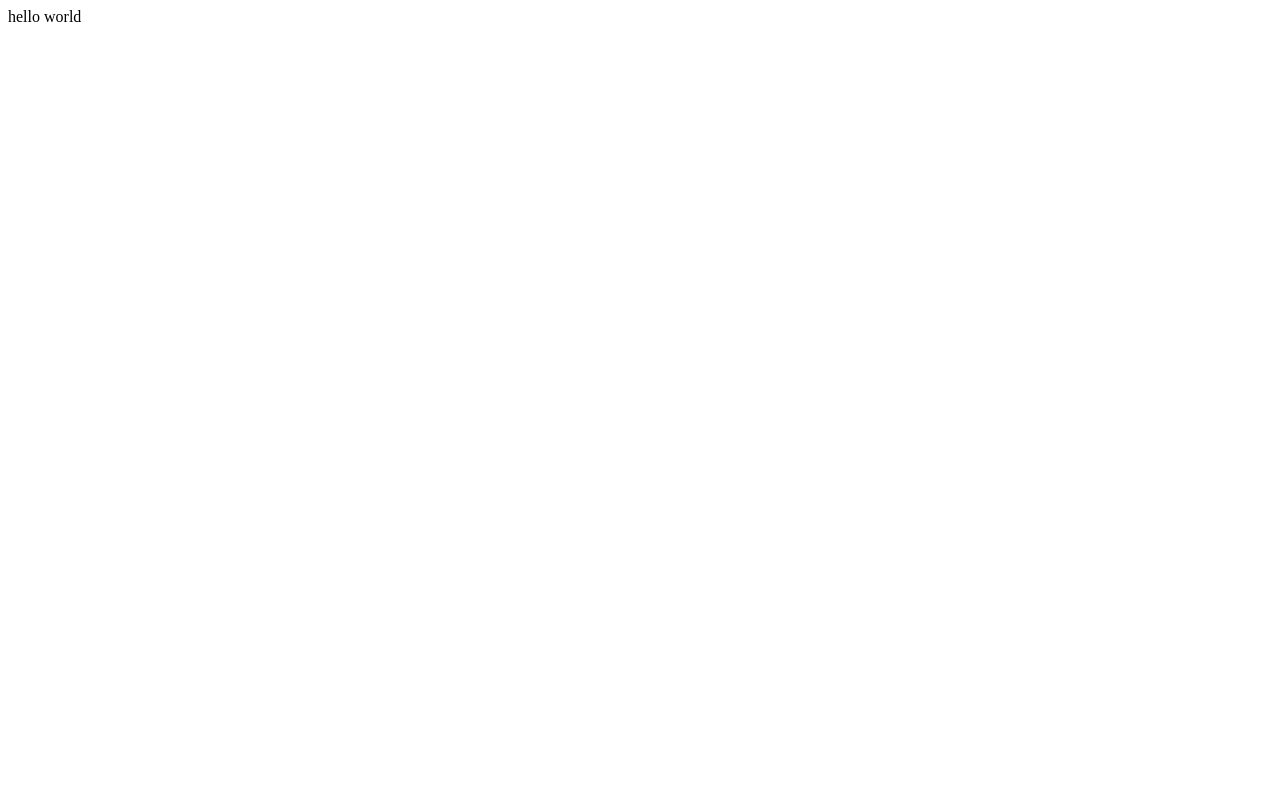
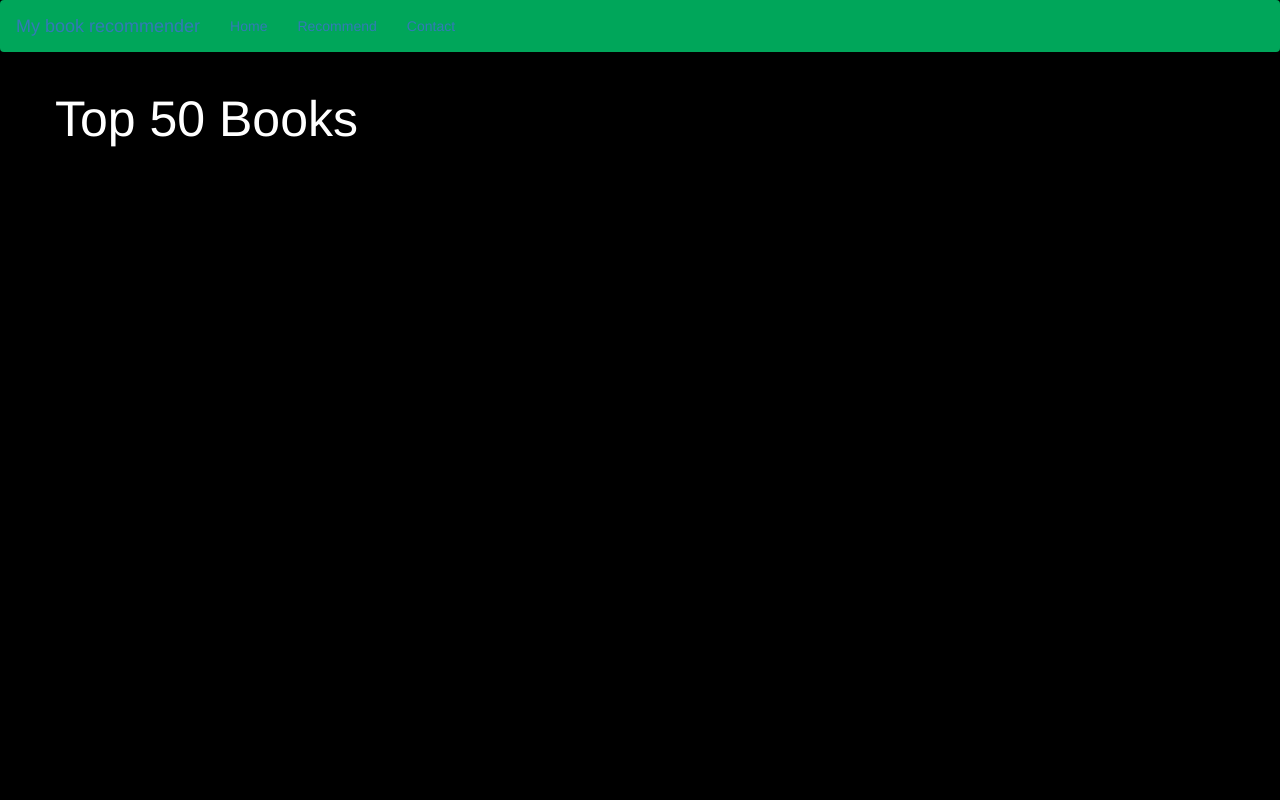
Before and after one commit to Aryansr25/BookRecommenderSystem, a Flask app: page / in a window 1280 px wide. Before the commit the page is almost empty. Run offline with Flask 3, Linux system fonts and the light colour scheme; some libraries are stand-ins or nearby versions.

Commit message:
added nav bar

```diff
--- a/app.py
+++ b/app.py
@@ -1,9 +1,9 @@
-from flask import Flask
+from flask import Flask,render_template
 
 app=Flask(__name__)
 @app.route('/')
 def index():
-    return "hello world"
+    return render_template('index.html')
 
 if __name__ == '__main__':
     app.run(debug=True)
--- a/templates/index.html
+++ b/templates/index.html
@@ -3,9 +3,26 @@
 <head>
     <meta charset="UTF-8">
     <title>Book Recommender System</title>
-    <link href="https://cdn.jsdelivr.net/npm/bootstrap@5.3.8/dist/css/bootstrap.min.css" rel="stylesheet" integrity="sha384-sRIl4kxILFvY47J16cr9ZwB07vP4J8+LH7qKQnuqkuIAvNWLzeN8tE5YBujZqJLB" crossorigin="anonymous">
+     <link rel="stylesheet" href="https://maxcdn.bootstrapcdn.com/bootstrap/3.4.1/css/bootstrap.min.css">
 </head>
-<body>
-
+<body style="background-color: black">
+    <nav class="navbar" style="background-color:#00a65a">
+        <a class="navbar-brand" href="#">My book recommender</a>
+      <ul class="nav navbar-nav">
+        <li><a href="#">Home</a></li>
+        <li><a href="#">Recommend</a></li>
+        <li><a href="#">Contact</a></li>
+      </ul>
+    </nav>
+    <div class="container">
+        <div class="row">
+            <div class="col-12">
+                <h1 style="color: white;font-size: 50px">Top 50 Books</h1>
+            </div>
+            <div class="col-3">
+                <div
+            </div>
+        </div>
+    </div>
 </body>
 </html>
```
